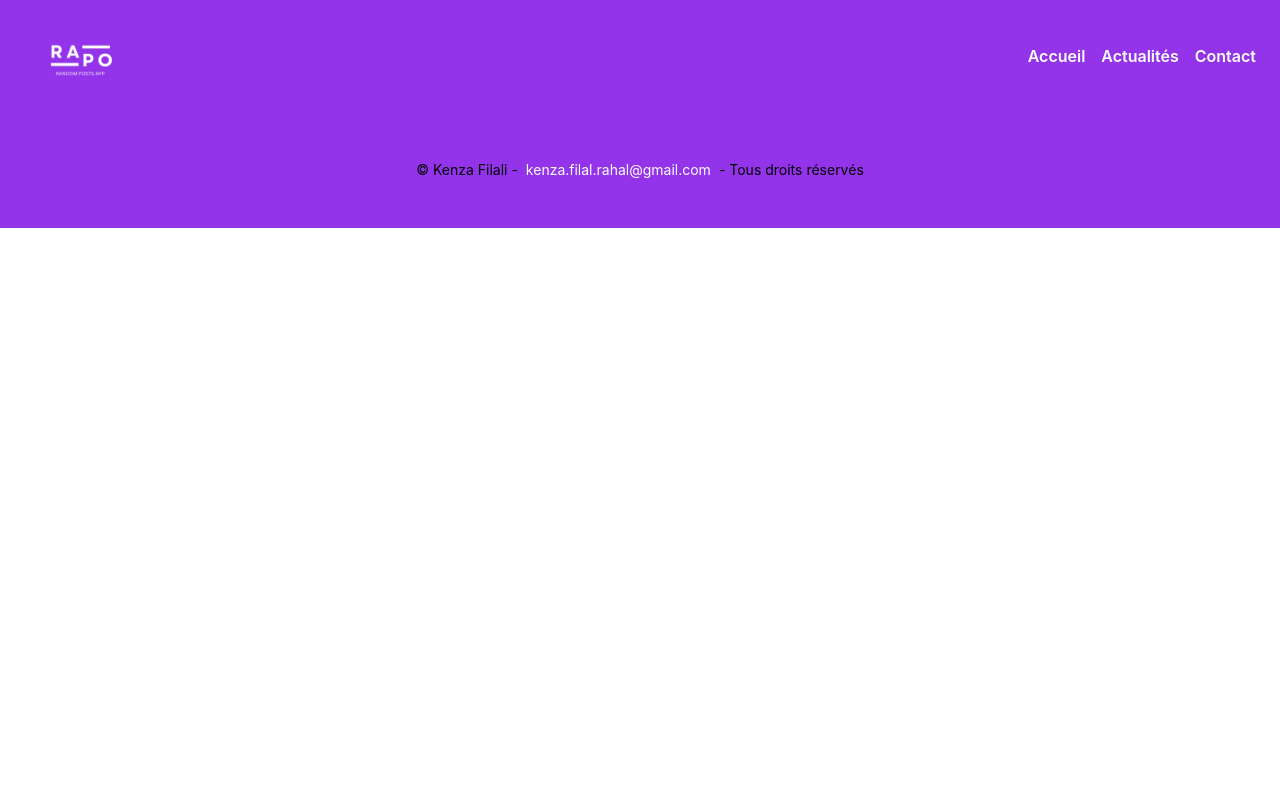
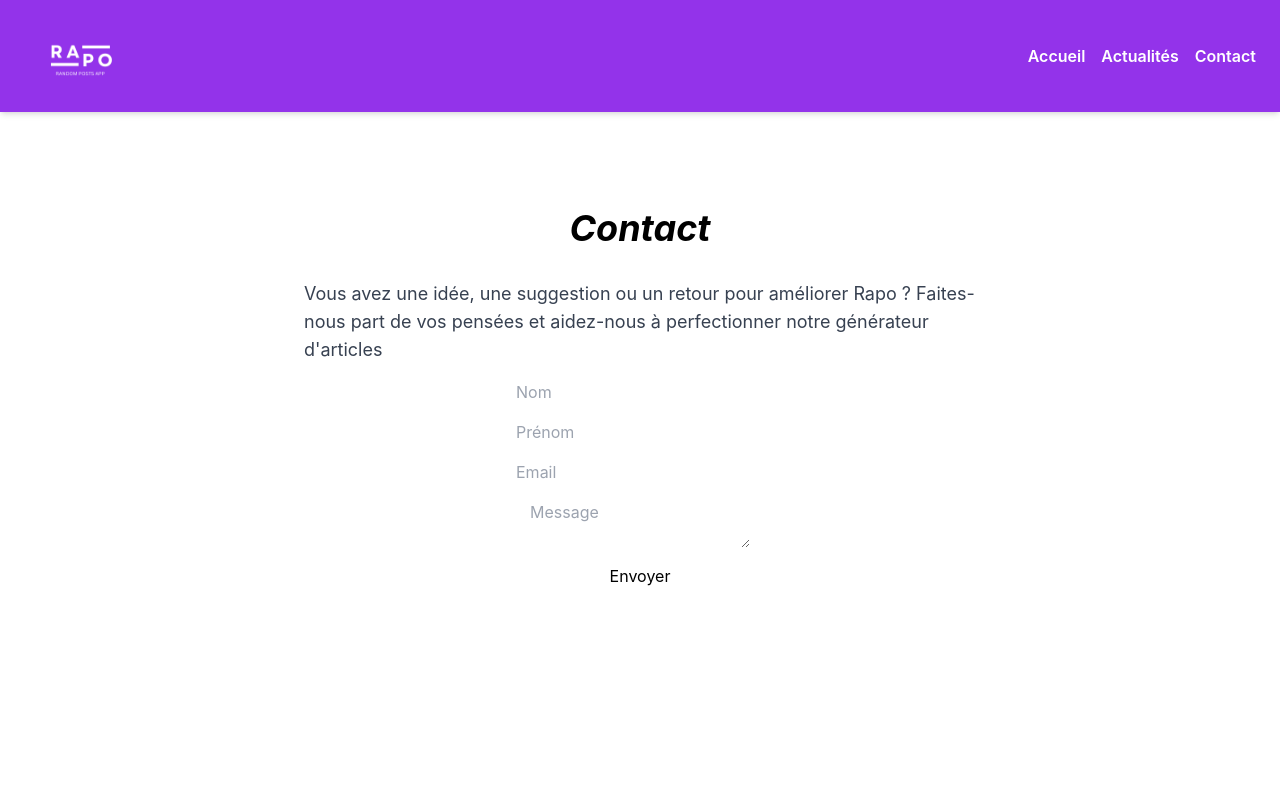
Before and after one commit to kenza15a/react-random-posts, a React (Create React App) app: page /contact in a window 1280 px wide. Shown: the top 800 px of the page. Built offline with nearby package versions, Linux system fonts and the light colour scheme.

Commit message:
contact page in progress

```diff
--- a/src/App.js
+++ b/src/App.js
@@ -6,6 +6,7 @@ import Navbar from "./components/Nabar/Navbar";
 import Footer from "./components/Footer/Footer";
 import store from "./redux/store";
 import { Provider } from "react-redux";
+import ContactPage from "./pages/ContactPage/ContactPage";
 
 function App() {
   return (
@@ -14,6 +15,7 @@ function App() {
         <Navbar />
         <Routes>
           <Route path="/" element={<HomePage />} />
+          <Route path="/contact" element={<ContactPage />} />
           <Route path="/post/:id" element={<PostDetails />} />
         </Routes>
         <Footer />
--- a/src/components/Nabar/Navbar.jsx
+++ b/src/components/Nabar/Navbar.jsx
@@ -20,7 +20,7 @@ function Navbar() {
           <Link to="#posts">Actualités</Link>
         </li>
         <li>
-          <Link to="#footer">Contact</Link>
+          <Link to="/contact">Contact</Link>
         </li>
       </ul>
     </nav>
--- /dev/null
+++ b/src/pages/ContactPage/ContactForm.jsx
@@ -0,0 +1,17 @@
+import React from "react";
+
+const ContactForm = () => {
+  return (
+    <div>
+      <form className="flex flex-col gap-4 w-[90vw] md:w-[60vw] justify-center items-center px-6  md:px-12 ">
+        <input type="text" placeholder="Nom" />
+        <input type="text" placeholder="Prénom" />
+        <input type="email" placeholder="Email" />
+        <textarea placeholder="Message"></textarea>
+        <button type="submit">Envoyer</button>
+      </form>
+    </div>
+  );
+};
+
+export default ContactForm;
--- /dev/null
+++ b/src/pages/ContactPage/ContactPage.jsx
@@ -0,0 +1,22 @@
+import React from "react";
+import ContactForm from "./ContactForm";
+
+const ContactPage = () => {
+  return (
+    <>
+      <main className="flex flex-grow flex-col w-full  items-center py-8 min-h-screen px-6">
+        <div className="mt-16  flex flex-col gap-4 w-[90vw] md:w-[60vw] justify-center items-center px-6 md:px-12">
+          <h1 className="text-4xl font-bold mb-4 italic">Contact</h1>
+          <p className="text-lg text-gray-700">
+            Vous avez une idée, une suggestion ou un retour pour améliorer Rapo
+            ? Faites-nous part de vos pensées et aidez-nous à perfectionner
+            notre générateur d'articles
+          </p>
+          <ContactForm />
+        </div>
+      </main>
+    </>
+  );
+};
+
+export default ContactPage;
--- a/src/pages/PostDetails/PostDetails.jsx
+++ b/src/pages/PostDetails/PostDetails.jsx
@@ -37,8 +37,8 @@ const PostDetails = () => {
   return (
     <>
       <Breadcrumbs articleTitle={postDetails.title} />
-      <main className="flex-grow flex-col  w-full justify-center items-center py-8 min-h-screen  px-6">
-        <div className=" flex flex-col gap-4  w-[90VW] md:w-[60vw] justify-center items-center px-6  md:px-12 ">
+      <main className="flex flex-grow flex-col w-full mt-16 items-center py-8 min-h-screen px-6">
+        <div className="flex flex-col gap-4 w-[90vw] md:w-[60vw] justify-center items-center px-6 md:px-12">
           <h1 className="text-4xl font-bold mb-4">{postDetails.title}</h1>
           <p className="text-lg text-gray-700">
             {postDetails.body}
@@ -48,7 +48,7 @@ const PostDetails = () => {
             {postDetails.body}
           </p>
         </div>
-        <Link to="/" className="text-[#9333EA] text-sm font-bold pl-12 mt-12">
+        <Link to="/" className="text-[#9333EA] text-sm font-bold mt-12">
           Retour à la liste des articles
         </Link>
       </main>
```
